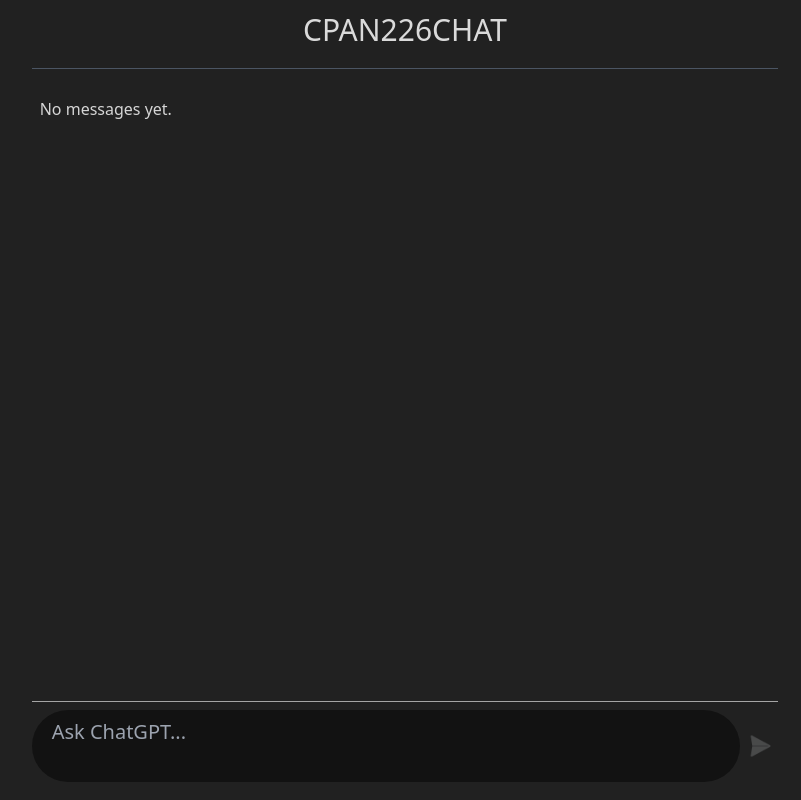
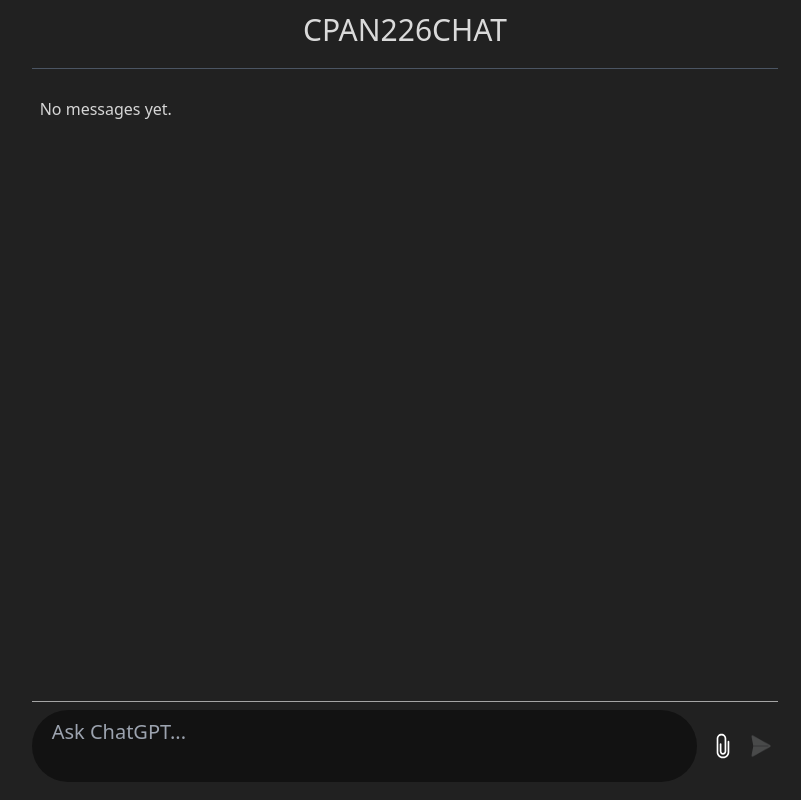
Before and after one commit to SimonHumber/gemini-clone-frontend, a React (Create React App) app: page / in a window 1280 px wide. Shown: the whole page, without its empty margins (235-1036 px from the left). Built offline with nearby package versions, Linux system fonts and the light colour scheme.

Commit message:
added upload button

```diff
--- a/src/components/Home.jsx
+++ b/src/components/Home.jsx
@@ -8,6 +8,7 @@
   const [prompt, setPrompt] = useState("");
   const [messageHistory, setMessageHistory] = useState([]);
   const [socketOn, setSocketOn] = useState(false);
+  const [file, setFile] = useState(null);
   const messagesEndRef = useRef(null); // Create a ref for auto scrolling
   const socketRef = useRef(null);
 
@@ -19,7 +20,9 @@
     try {
       // Create a Socket.IO connection
       socketRef.current = io("http://localhost:8080");
-      setPrompt(""); //clear prompt after sending
+      console.log(file);
+      setPrompt("");
+      setFile("");
 
       socketRef.current.on("connect", () => {
         console.log("Connected to server");
@@ -63,6 +66,10 @@
     }
   };
 
+  const handleUpload = (e) => {
+    setFile(e.target.files[0]);
+  };
+
   useEffect(() => {
     // Scroll to bottom whenever messageHistory changes
     messagesEndRef.current?.scrollIntoView({ behavior: "smooth" });
@@ -88,6 +95,8 @@
           socketOn={socketOn}
           socketRef={socketRef}
           handleStop={handleStop}
+          setFile={setFile}
+          handleUpload={handleUpload}
         />
       </div>
     </div>
--- a/src/components/Inputs.jsx
+++ b/src/components/Inputs.jsx
@@ -1,5 +1,6 @@
-import React from "react";
+import React, { useRef, useState } from "react";
 import sendArrow from "../assets/sendarrow.png";
+import { IoIosAttach } from "react-icons/io";
 
 const Inputs = ({
   className,
@@ -9,7 +10,14 @@
   prompt,
   socketOn,
   handleStop,
+  handleUpload,
 }) => {
+  const fileInputRef = useRef(null);
+
+  const triggerFileInput = () => {
+    fileInputRef.current.click();
+  };
+
   return (
     <div className={className}>
       <textarea
@@ -22,6 +30,15 @@
         style={{ resize: "none" }}
         aria-label="Enter prompt here"
       />
+      <input
+        type="file"
+        ref={fileInputRef}
+        onChange={handleUpload}
+        className="hidden"
+      />
+      <button onClick={triggerFileInput}>
+        <IoIosAttach className="w-7 h-7 ml-2 mr-2" color="white" />
+      </button>
       {socketOn ? (
         <button
           id="stop"
```
